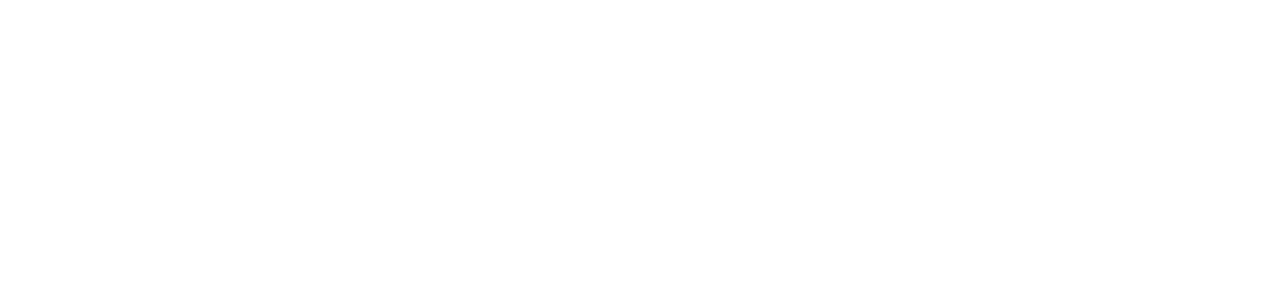
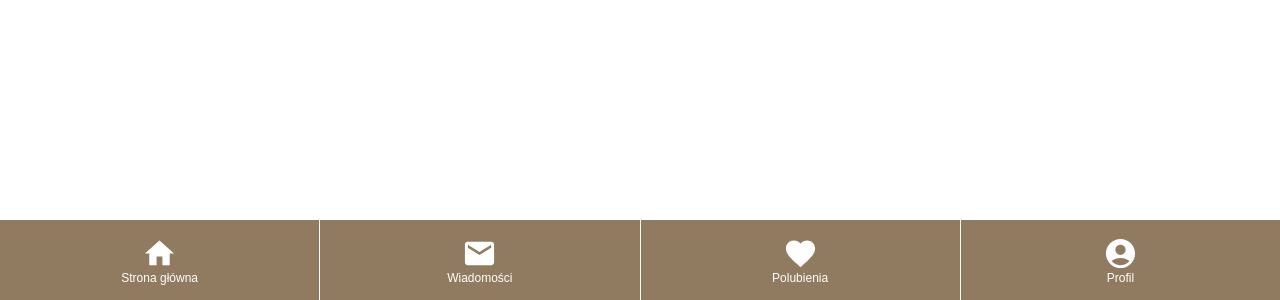
Before and after one commit to asiabielawska/PetsFinder, a React (Vite) app: page / in a window 1280 px wide. Shown: the part 500-800 px from the top of the page. Built offline with nearby package versions, Linux system fonts and the light colour scheme.

Commit message:
Create bottom menu bar

```diff
--- a/package.json
+++ b/package.json
@@ -10,6 +10,10 @@
     "preview": "vite preview"
   },
   "dependencies": {
+    "@emotion/react": "^11.11.3",
+    "@emotion/styled": "^11.11.0",
+    "@mui/icons-material": "^5.15.4",
+    "@mui/material": "^5.15.4",
     "react": "^18.2.0",
     "react-dom": "^18.2.0"
   },
--- a/src/App.tsx
+++ b/src/App.tsx
@@ -1,7 +1,11 @@
-import "./App.css";
+import { BottomMainMenuBar } from "./components/BottomMainMenuBar/BottomMainMenuBar";
 
 function App() {
-  return <></>;
+  return (
+    <>
+      <BottomMainMenuBar />
+    </>
+  );
 }
 
 export default App;
--- /dev/null
+++ b/src/components/BottomMainMenuBar/BottomMainMenuBar.tsx
@@ -0,0 +1,30 @@
+import { BottomMenuBar, Option } from "./styled";
+import HomeIcon from "@mui/icons-material/Home";
+import EmailIcon from "@mui/icons-material/Email";
+import FavoriteIcon from "@mui/icons-material/Favorite";
+import AccountCircleIcon from "@mui/icons-material/AccountCircle";
+
+export const BottomMainMenuBar = () => {
+  return (
+    <>
+      <BottomMenuBar>
+        <Option>
+          <HomeIcon fontSize="large" />
+          Strona główna
+        </Option>
+        <Option>
+          <EmailIcon fontSize="large" />
+          Wiadomości
+        </Option>
+        <Option>
+          <FavoriteIcon fontSize="large" />
+          Polubienia
+        </Option>
+        <Option>
+          <AccountCircleIcon fontSize="large" />
+          Profil
+        </Option>
+      </BottomMenuBar>
+    </>
+  );
+};
--- /dev/null
+++ b/src/components/BottomMainMenuBar/styled.ts
@@ -0,0 +1,31 @@
+import { styled } from "@mui/material";
+
+export const BottomMenuBar = styled("div")({
+  display: "flex",
+  position: "absolute",
+  bottom: 0,
+  left: 0,
+  right: 0,
+  height: "10vh",
+  "& > button": {
+    backgroundColor: "#917B60",
+    borderLeft: "none",
+    borderTop: "none",
+    borderBottom: "none",
+    borderRight: "1px solid white",
+  },
+  "& > button:last-child": {
+    borderRight: "none",
+  },
+});
+
+export const Option = styled("button")({
+  color: "white",
+  flex: 1,
+  fontSize: "1.5vh",
+  minWidth: 65,
+  display: "flex",
+  flexDirection: "column",
+  alignItems: "center",
+  justifyContent: "center",
+});
--- a/src/index.css
+++ b/src/index.css
@@ -0,0 +1,4 @@
+body {
+  margin: 0;
+  padding: 0;
+}
```
Also changed, not shown: 1 other file (tests, documents, lock files or other folders).
